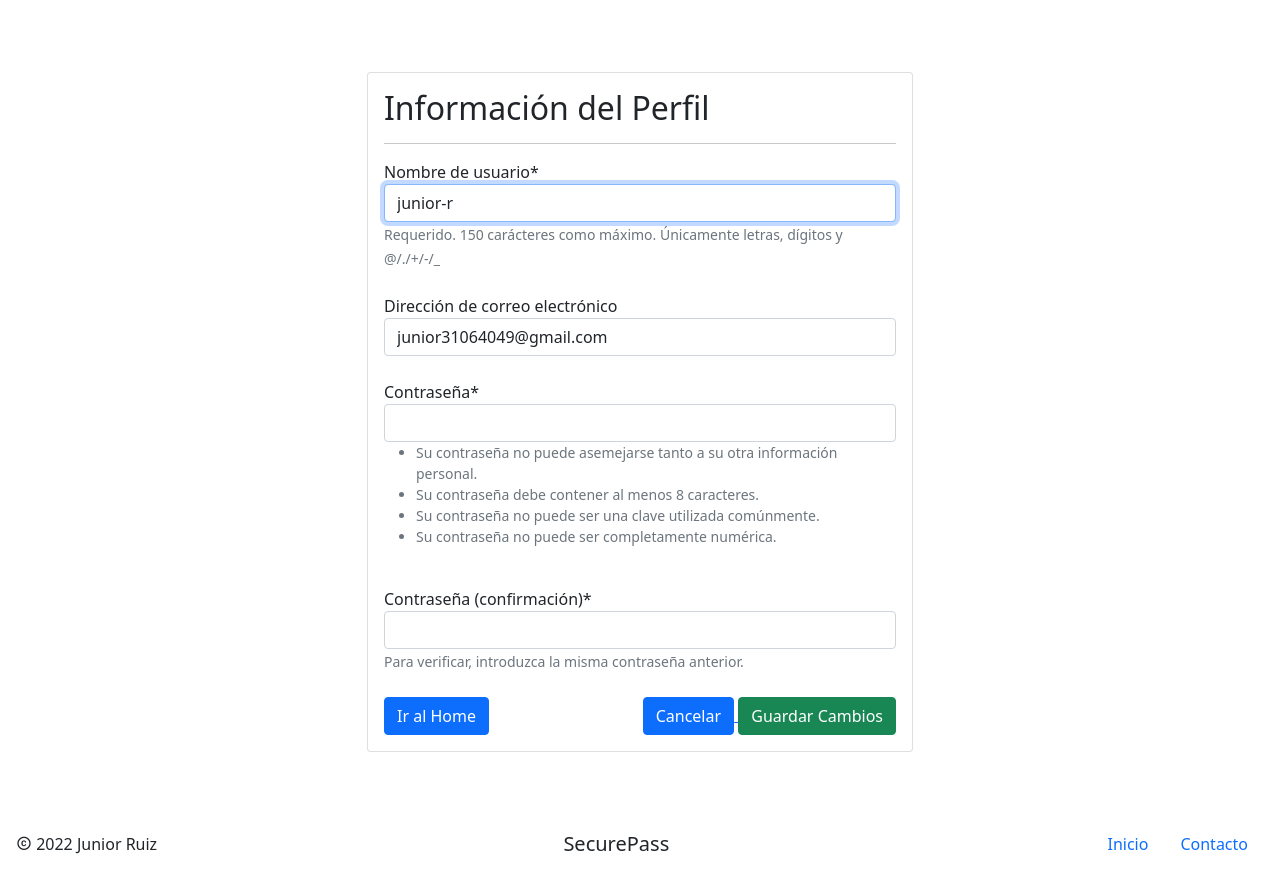
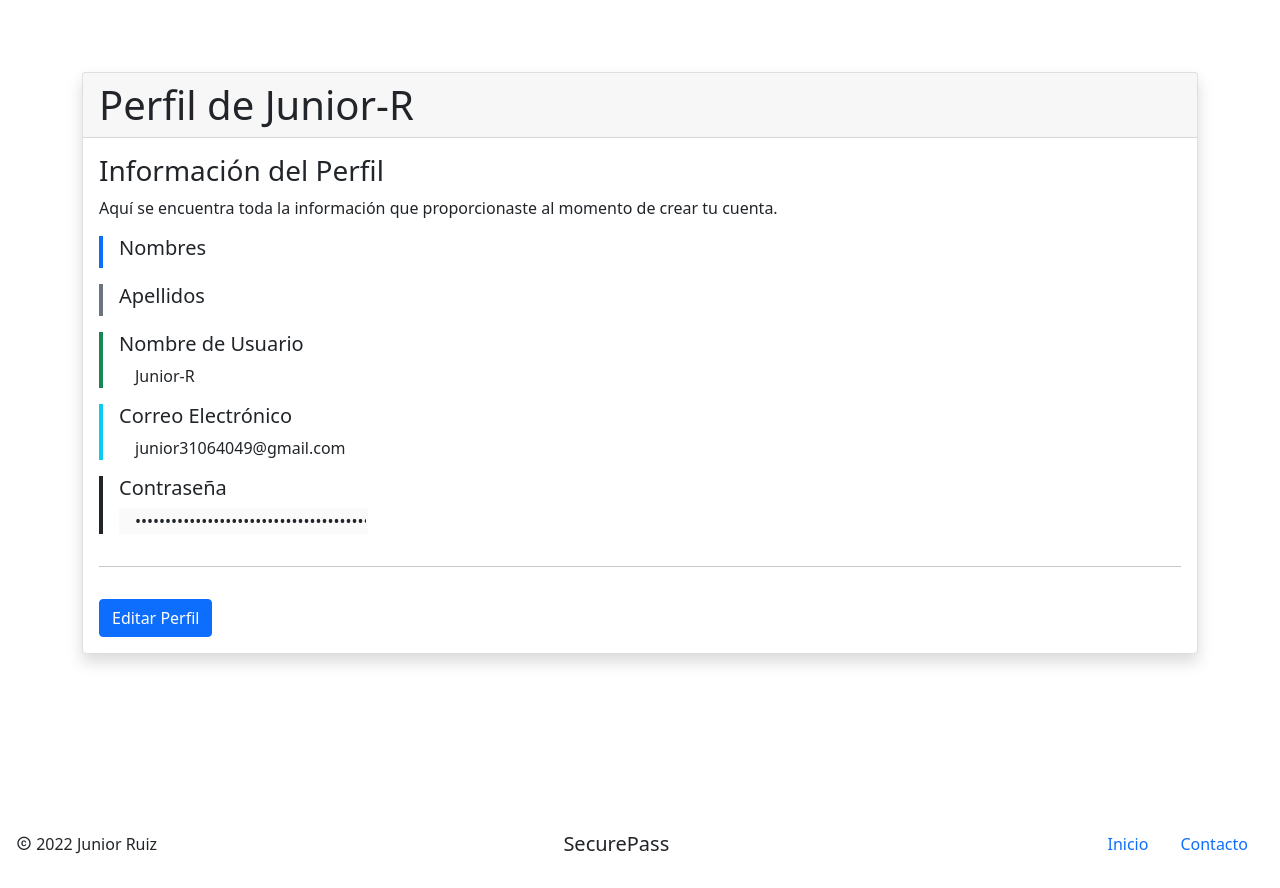
Before and after one commit to junior-r/SecurePass, a Django app: a page that uses app/templates/app/base.html in a window 1280 px wide. Shown: the part 56-944 px from the top of the page. Run offline with Django 4.2, Linux system fonts and the light colour scheme; a user stored in the database is signed in; data comes from the database, SQL or seed files in the repository; both versions use the stored data as it was after the commit; some libraries are stand-ins or nearby versions; some web fonts are replaced.

Commit message:
añadiendo el perfil, y editar perfil

```diff
--- a/app/forms.py
+++ b/app/forms.py
@@ -8,7 +8,7 @@ from django.forms import ValidationError
 class CustomUserCreationForm(UserCreationForm):
     class Meta:
         model = User
-        fields = ['username', 'email', 'password1', 'password2']
+        fields = ['first_name', 'last_name', 'username', 'email', 'password1', 'password2']
 
 class CreatePasswordForm(forms.ModelForm):
     password = forms.CharField(widget=forms.PasswordInput, min_length=8, max_length=50)
--- a/app/templates/app/base.html
+++ b/app/templates/app/base.html
@@ -39,7 +39,7 @@
                   <li><a class="dropdown-item" href="{% url 'create_password' %}">Agregar Contraseña</a></li>
                   <li><a class="dropdown-item" href="{% url 'view_passwords' %}">Ver Contraseñas</a></li>
                   <li><hr class="dropdown-divider"></li>
-                  <li><a class="dropdown-item" href="{% url 'editProfile' user.username %}">Perfil</a></li>
+                  <li><a class="dropdown-item" href="{% url 'profile' user.username %}">Perfil</a></li>
                 </ul>
               </li>
               {% endif %}
@@ -65,7 +65,7 @@
         </div>
     </nav>
 
-    <div class="container vh-100">
+    <div class="container min-vh-100">
       {% block content %}
       {% endblock %}
     </div>
--- /dev/null
+++ b/app/templates/app/profile.html
@@ -0,0 +1,42 @@
+{% extends 'app/base.html' %}
+{% load static %}
+
+{% block title %}
+<title>Perfil</title>
+{% endblock %}
+
+{% block content %}
+<br><br><br>
+<div class="card shadow">
+<h1 class="card-header">Perfil de {{user.username | title}}</h1>
+    <div class="card-body d-flex gap-3 flex-column">
+        <section class="header">
+            <h3 class="card-title">Información del Perfil</h3>
+            <p class="card-text">Aquí se encuentra toda la información que proporcionaste al momento de crear tu cuenta.</p>
+        </section>
+
+        <section class="names border-start border-4 border-primary ps-3">
+            <h5 class="card-title">Nombres</h5>
+            <p class="card-text ps-3">{{user.first_name | title}}</p>
+        </section>
+        <section class="last_names border-start border-4 border-secondary ps-3">
+            <h5 class="card-title">Apellidos</h5>
+            <p class="card-text ps-3">{{user.last_name | title}}</p>
+        </section>
+        <section class="username border-start border-4 border-success ps-3">
+            <h5 class="card-title">Nombre de Usuario</h5>
+            <p class="card-text ps-3">{{user.username | title}}</p>
+        </section>
+        <section class="email border-start border-4 border-info ps-3">
+            <h5 class="card-title">Correo Electrónico</h5>
+            <p class="card-text ps-3">{{user.email}}</p>
+        </section>
+        <section class="password border-start border-4 border-dark ps-3">
+            <h5 class="card-title">Contraseña</h5>
+            <input type="password" class="text-dark border-0 ps-3" disabled value="{{user.password}}">
+        </section>
+        <hr>
+        <a href="{% url 'editProfile' user.username %}" class="btn btn-primary me-auto">Editar Perfil</a>
+    </div>
+</div>
+{% endblock %}
--- a/app/urls.py
+++ b/app/urls.py
@@ -1,13 +1,14 @@
 from django.urls import path
-from .views import home, registro, editProfile, createPassword, view_passwords, contactos, update_password, delete_password
+from .views import home, registro, profile, editProfile, createPassword, view_passwords, contactos, update_password, delete_password
 
 urlpatterns = [
     path('', home, name='home'),
-    path('registro/', registro, name='registro'),
+    path('signup/', registro, name='registro'),
     path('create_password/', createPassword, name='create_password'),
     path('view_passwords/', view_passwords, name='view_passwords'),
-    path('contactos/', contactos, name='contactos'),
+    path('contacts/', contactos, name='contactos'),
     path('update_password/<id>/', update_password, name='update_password'),
     path('delete_password/<id>/', delete_password, name='delete_password'),
-    path('<username>/', editProfile, name='editProfile'),
+    path('<username>/', profile, name='profile'),
+    path('edit/<username>/', editProfile, name='editProfile'),
 ]
--- a/app/views.py
+++ b/app/views.py
@@ -38,6 +38,15 @@ def registro(request):
 
 
 @login_required
+def profile(request, username):
+    user = User.objects.get(username=username)
+    data = {
+        'user': user
+    }
+    return render(request, 'app/profile.html', data)
+
+
+@login_required
 def editProfile(request, username):
     user = get_object_or_404(User, username=username)
     passwords = CreatePassword.objects.filter(username=username)
@@ -59,7 +68,7 @@ def editProfile(request, username):
             return redirect(to='view_passwords')
         data['form'] = formulario
 
-    return render(request, 'app/boveda/user_profile.html', data)
+    return render(request, 'app/editProfile.html', data)
 
 
 @login_required
```
Also changed, not shown: app/templates/app/editProfile.html (added, +61 -0 lines), db.sqlite3.
